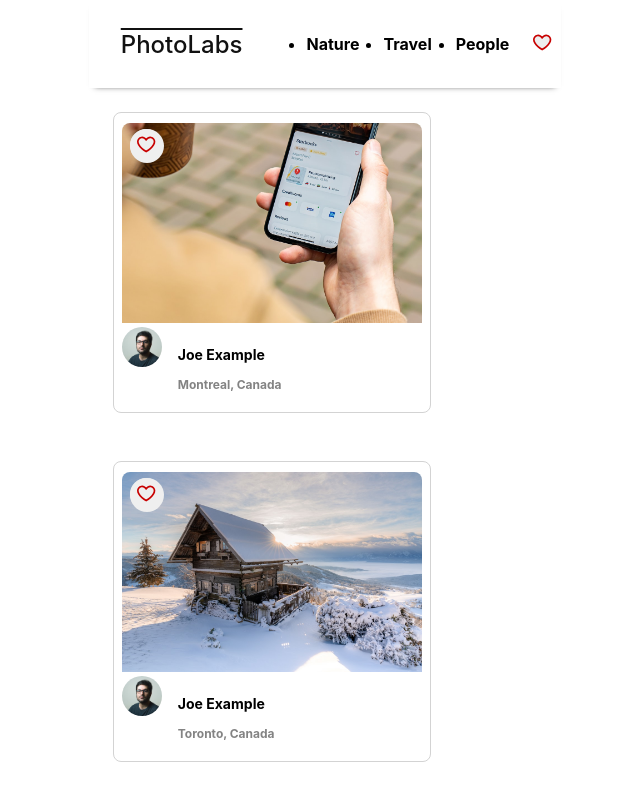
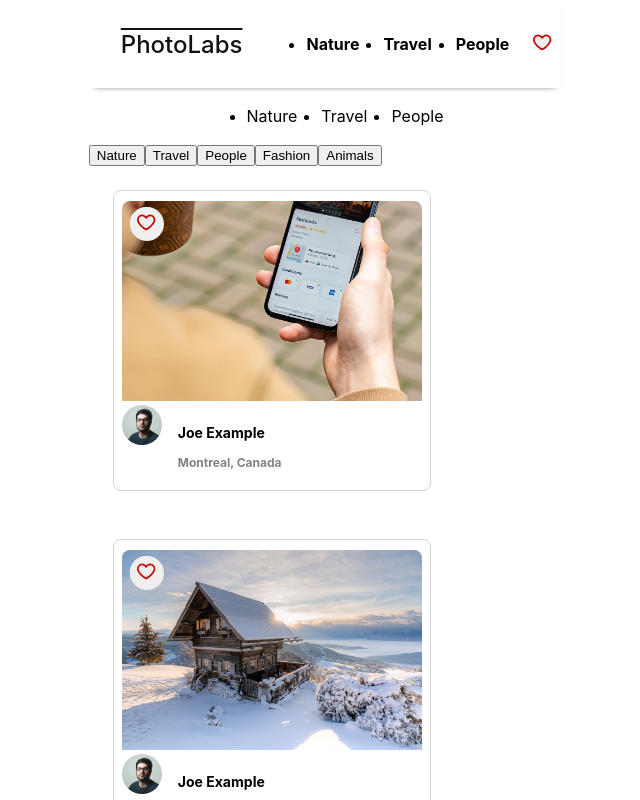
Before and after one commit to murray-pocha/photoApp, a React (Create React App) app in the folder frontend/: page / in a window 1280 px wide. Shown: the top 800 px of the page, without its empty margins (315-955 px from the left). Built offline with nearby package versions, Linux system fonts and the light colour scheme; the HTML template or start-up script is replaced by a standard one.

Commit message:
simplify how topics is passed to TopicList, remove fallback handling inside HomeRoute

```diff
--- a/frontend/src/components/HomeRoute.jsx
+++ b/frontend/src/components/HomeRoute.jsx
@@ -1,12 +1,25 @@
 import React from "react";
 import TopNavigationBar from "./TopNavigationBar";
 import PhotoList from "./PhotoList";
+import TopicList from "./TopicList";
 import "../styles/HomeRoute.scss";
 
-const HomeRoute = ({ photos, isFavPhotoExist, onLikeToggle }) => {
+const HomeRoute = ({ photos, topics, isFavPhotoExist, onLikeToggle }) => {
+
   return (
     <div className="home-route">
       <TopNavigationBar isFavPhotoExist={isFavPhotoExist} />
+      <TopicList topics={topics || []} />
+
+      {Array.isArray(topics) && topics.length > 0 && (
+        <div className="topics-list">
+          {(topics || []).map((topic) => (
+            <button key={topic.id} className="topic-button">
+              {topic.title}
+            </button>
+          ))}
+        </div>
+      )}
       <PhotoList photos={photos} onLikeToggle={onLikeToggle} />
     </div>
   );
```
